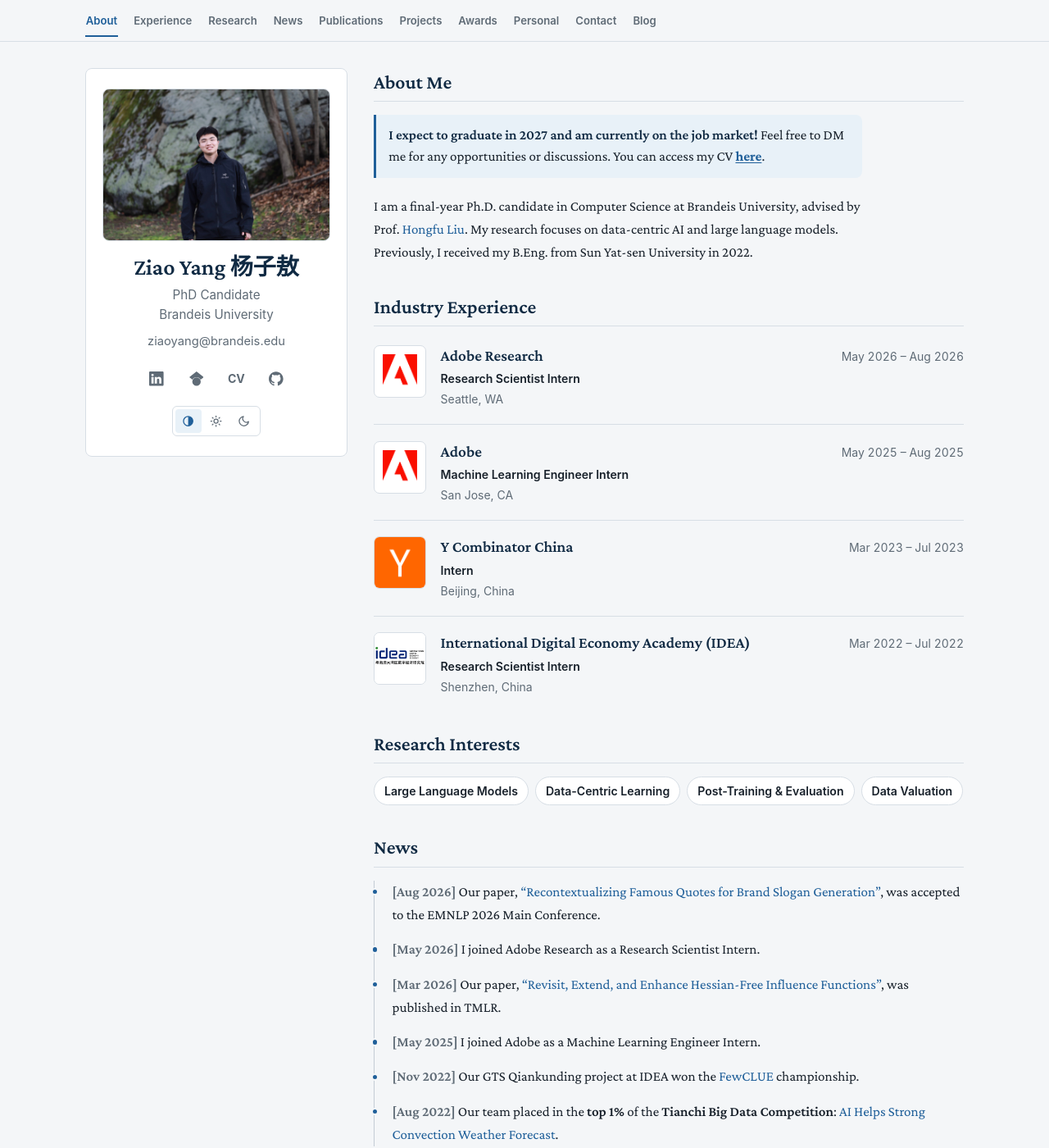
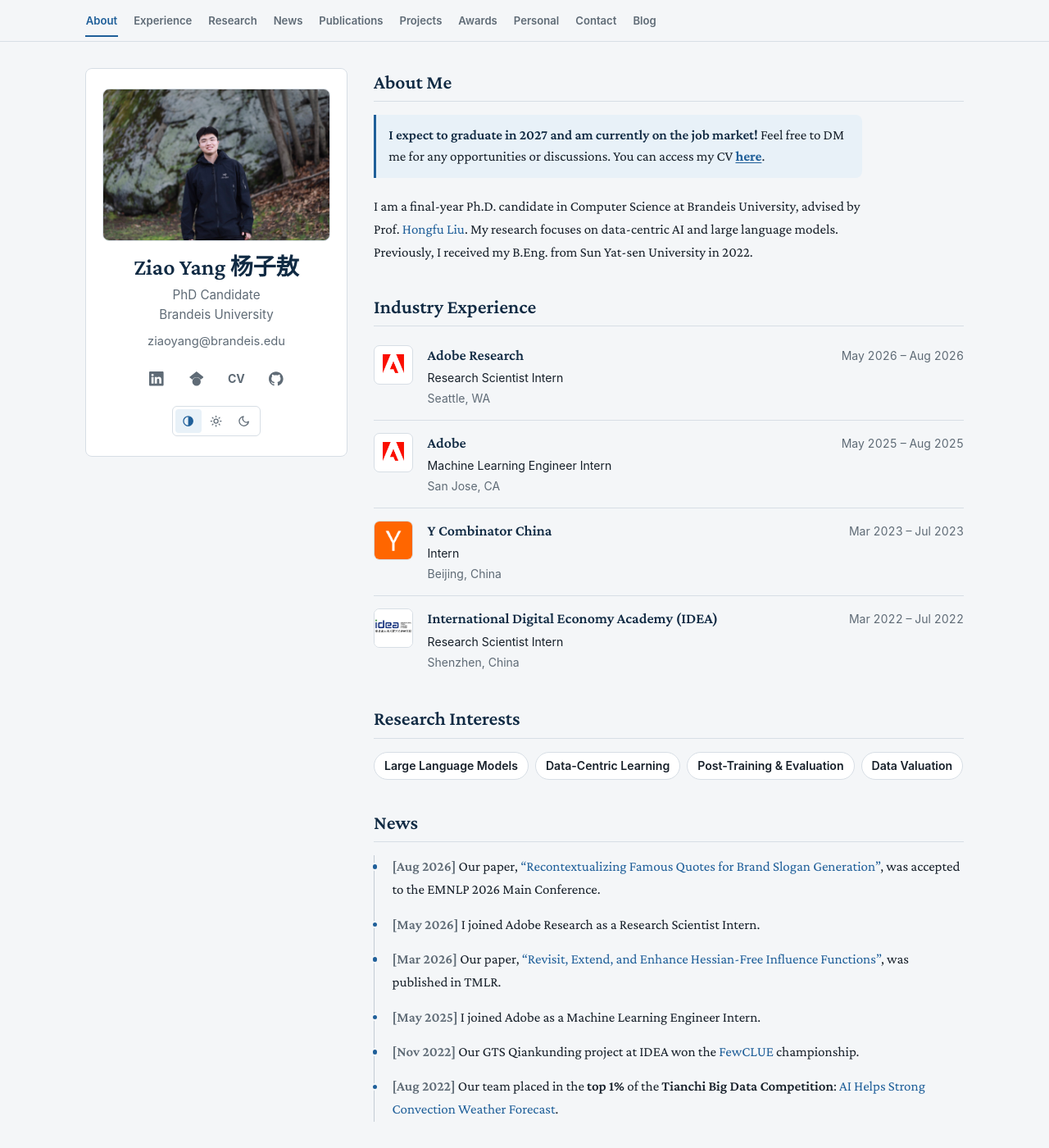
Before and after one commit to yangziao56/homepage, a Jekyll site: the page built from index.md, in a window 1280 px wide and 1400 px high. Shown: the whole window at 82% size. Built offline with Jekyll 4.4.1, drawn with Linux system fonts in a browser that asks for light colours; our own code applies the rules of GitHub Pages for plain Markdown files.

Commit message:
Soften industry experience visual weight

```diff
--- a/assets/css/style.scss
+++ b/assets/css/style.scss
@@ -803,22 +803,22 @@
 
 /* Research and industry experience: compact, logo-led entries. */
 .experience-list { margin: 0.5rem 0 2rem; }
-.experience-item { display: grid; grid-template-columns: 64px minmax(0, 1fr); gap: 1.1rem; padding: 1.2rem 0; margin: 0; border-left: 0; border-bottom: 1px solid var(--border); }
+.experience-item { display: grid; grid-template-columns: 48px minmax(0, 1fr); gap: 1.1rem; padding: 0.95rem 0; margin: 0; border-left: 0; border-bottom: 1px solid var(--border); }
 .experience-item::before { display: none; }
 .experience-item:first-child { padding-top: 0.4rem; }
 .experience-item:last-child { border-bottom: 0; padding-bottom: 0.4rem; }
-.experience-logo { width: 64px; height: 64px; display: flex; align-items: center; justify-content: center; overflow: hidden; border: 1px solid var(--border); border-radius: 7px; background: #fff; }
+.experience-logo { width: 48px; height: 48px; display: flex; align-items: center; justify-content: center; overflow: hidden; border: 1px solid var(--border); border-radius: 7px; background: #fff; }
 .experience-logo img { display: block; width: 100%; height: 100%; object-fit: contain; }
 .experience-logo img[src*="adobe"] { padding: 10px; }
 .experience-body { min-width: 0; }
 .experience-heading { display: flex; justify-content: space-between; align-items: baseline; gap: 0.35rem 1rem; }
 .experience-heading > div { min-width: 0; }
-.experience-heading h3 { margin: 0; padding: 0; font-size: 1.2rem; line-height: 1.35; border: 0; }
-.experience-role { margin: 0.3rem 0 0; font-family: var(--font-sans); font-size: 0.88rem; font-weight: 600; line-height: 1.5; color: var(--text); }
+.experience-heading h3 { margin: 0; padding: 0; font-size: 1.125rem; line-height: 1.35; border: 0; }
+.experience-role { margin: 0.3rem 0 0; font-family: var(--font-sans); font-size: 0.88rem; font-weight: 400; line-height: 1.5; color: var(--text); }
 .experience-date { flex-shrink: 0; margin: 0; color: var(--muted); font-family: var(--font-sans); font-size: 0.875rem; line-height: 1.5; white-space: nowrap; font-variant-numeric: tabular-nums; }
 .experience-meta { margin: 0.25rem 0 0; color: var(--muted); font-family: var(--font-sans); font-size: 0.875rem; line-height: 1.55; }
 @media (max-width: 640px) {
-  .experience-item { grid-template-columns: 48px minmax(0, 1fr); gap: 0.8rem; padding: 1rem 0; }
+  .experience-item { grid-template-columns: 48px minmax(0, 1fr); gap: 0.8rem; padding: 0.8rem 0; }
   .experience-logo { width: 48px; height: 48px; }
   .experience-heading { display: block; }
   .experience-date { margin-top: 0.3rem; }
```
